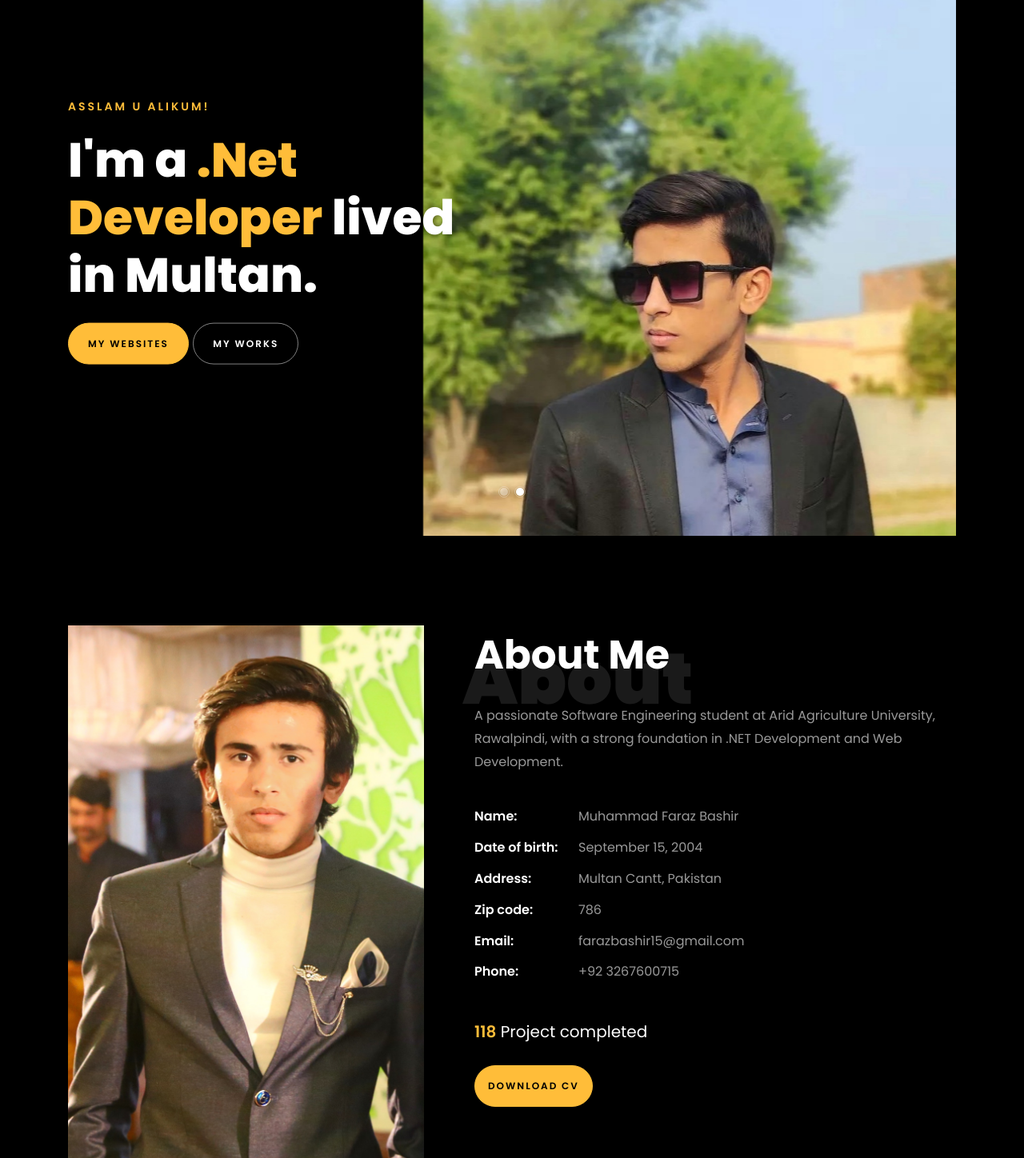
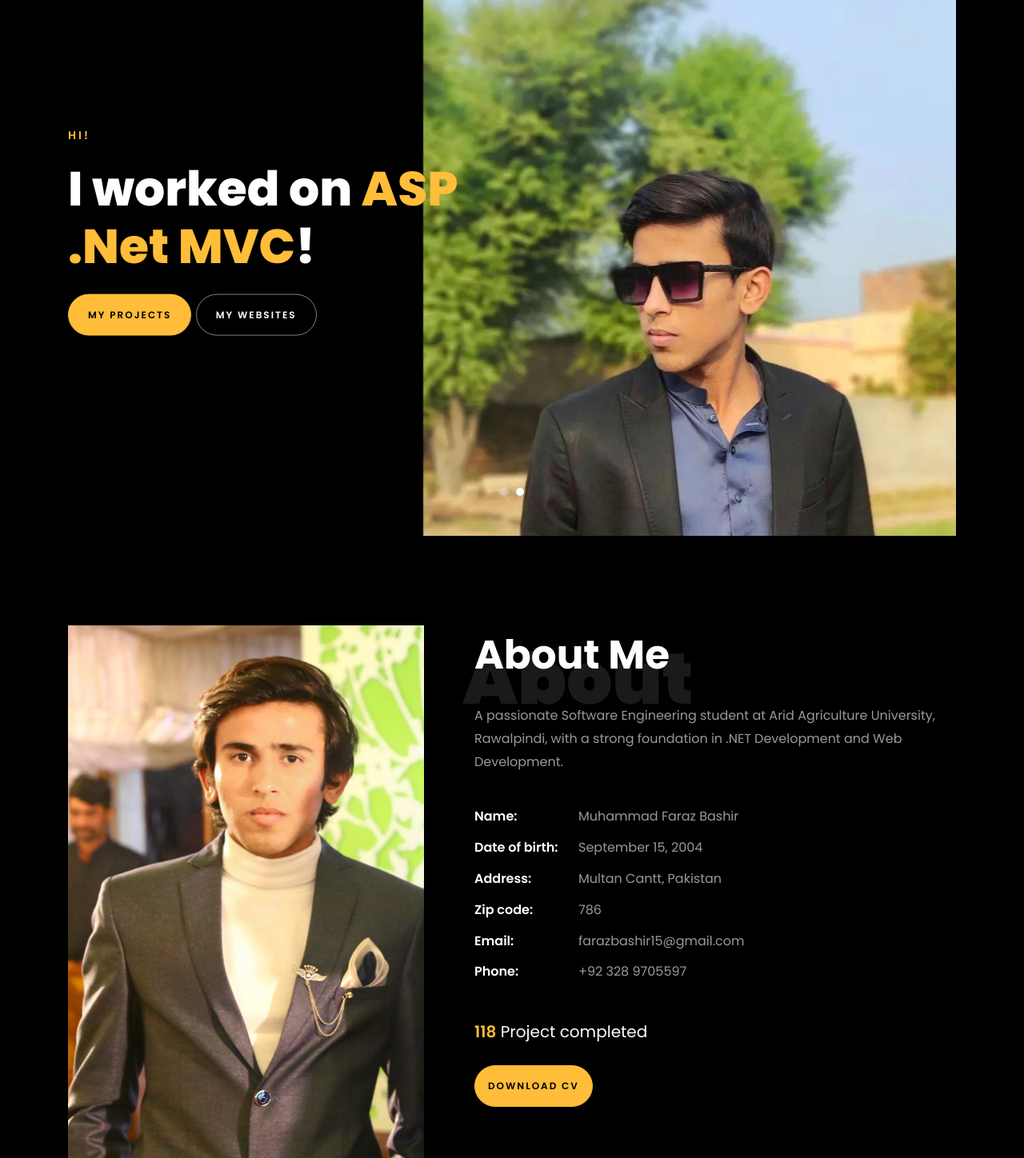
Before and after one commit to farazbashirr/Portfolio-Website, a plain HTML site: page index.html in a window 1280 px wide. Shown: the part 80-1528 px from the top of the page at 80% size. Drawn offline with Linux system fonts and the light colour scheme; files whose address does not match are found by name.

Commit message:
Update filee

```diff
--- a/index.html
+++ b/index.html
@@ -124,10 +124,10 @@
                         </div>
                         <div class="one-forth d-flex  align-items-center ftco-animate" data-scrollax=" properties: { translateY: '70%' }">
                             <div class="text">
-                                <span class="subheading">Asslam u Alikum!</span>
+                                <span class="subheading">Hi!</span>
                                 <h1 class="mb-4 mt-3">I'm <span>Muhammad Faraz Bashir</span></h1>
-                                <h2 class="mb-4">A Web Developer</h2>
-                                <p><a href="#" class="btn btn-primary py-3 px-4">My Websites</a></p>
+                                <h2 class="mb-4">Web Developer</h2>
+                                <p><a href="#" class="btn btn-primary py-3 px-4">Visit My Websites Below!</a></p>
                             </div>
                         </div>
                     </div>
@@ -143,9 +143,9 @@
                         </div>
                         <div class="one-forth d-flex align-items-center ftco-animate" data-scrollax=" properties: { translateY: '70%' }">
                             <div class="text">
-                                <span class="subheading">Asslam u Alikum!</span>
-                                <h1 class="mb-4 mt-3">I'm a <span>.Net Developer</span> lived in Multan.</h1>
-                                <p><a href="#" class="btn btn-primary py-3 px-4">My Websites</a> <a href="#" class="btn btn-white btn-outline-white py-3 px-4">My works</a></p>
+                                <span class="subheading">Hi!</span>
+                                <h1 class="mb-4 mt-3">I worked on <span>ASP .Net MVC</span>!</h1>
+                                <p><a href="#" class="btn btn-primary py-3 px-4">My Projects</a> <a href="#" class="btn btn-white btn-outline-white py-3 px-4">My Websites</a></p>
                             </div>
                         </div>
                     </div>
@@ -213,7 +213,7 @@
                                 <li class="d-flex"><span>Address:</span> <span>Multan Cantt, Pakistan</span></li>
                                 <li class="d-flex"><span>Zip code:</span> <span>786</span></li>
                                 <li class="d-flex"><span>Email:</span> <span>farazbashir15@gmail.com</span></li>
-                                <li class="d-flex"><span>Phone: </span> <span>+92 3267600715</span></li>
+                                <li class="d-flex"><span>Phone: </span> <span>+92 328 9705597</span></li>
                             </ul>
                         </div>
                     </div>
@@ -528,7 +528,7 @@
                             <span class="icon-phone2"></span>
                         </div>
                         <h3 class="mb-4">Contact Number</h3>
-                        <p><a href="tel://03267600715">+ 92 326 7600715</a></p>
+                        <p><a href="tel://03289705597">+ 92 328 9705597</a></p>
                     </div>
                 </div>
                 <div class="col-md-6 col-lg-3 d-flex ftco-animate">
```
